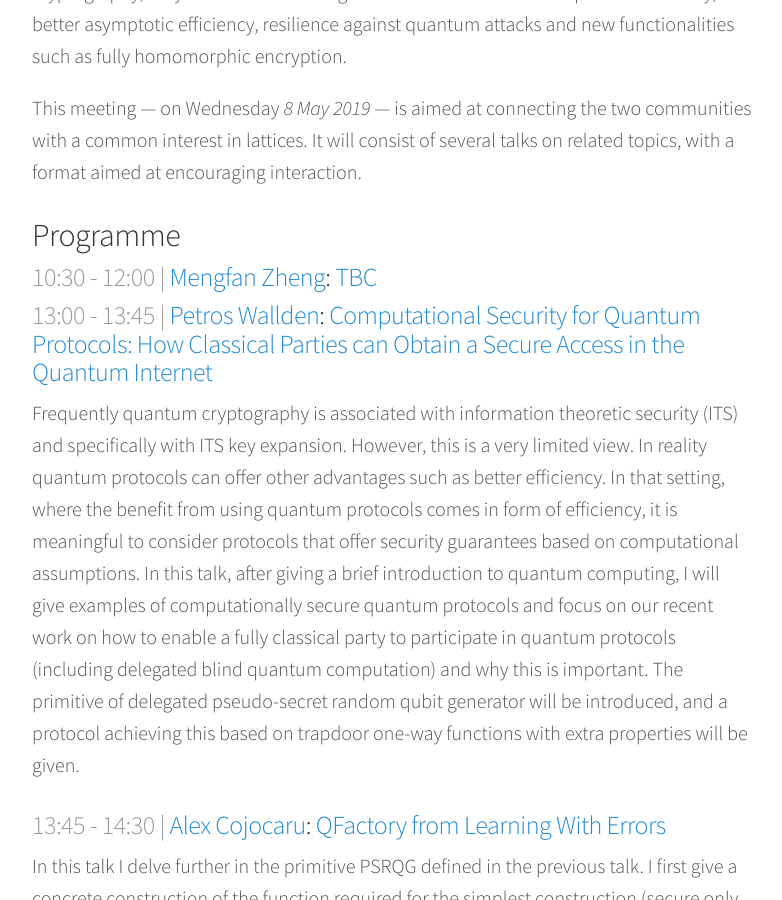
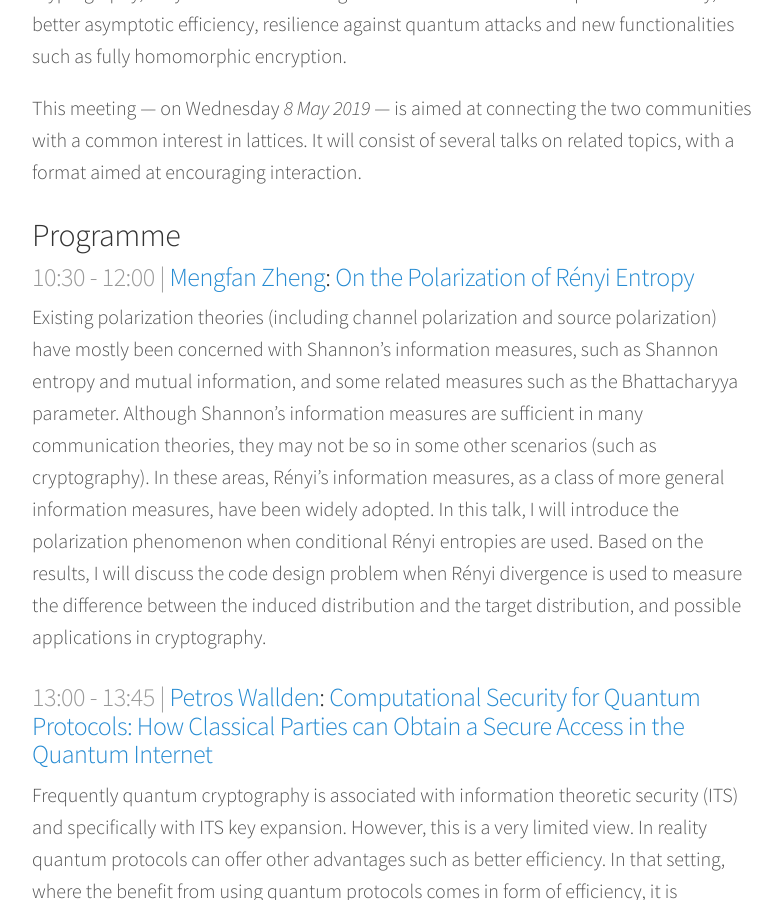
Before and after one commit to malb/discrete-subgroup, a Jekyll site: the page built from _posts/2019-05-08-lattice-meeting.md, in a window 1280 px wide and 900 px high, scrolled down 365 px. Shown: the whole window, without its empty margins (248-1030 px from the left). Built offline with Jekyll 4.4.1, drawn with Linux system fonts in a browser that asks for light colours; nearby versions of some CDN libraries.

Commit message:
Mengfan abstract

```diff
--- a/_posts/2019-05-08-lattice-meeting.md
+++ b/_posts/2019-05-08-lattice-meeting.md
@@ -9,7 +9,9 @@ This meeting — on Wednesday *8 May 2019* — is aimed at connecting the two co
 
 ## Programme ##
 
-### <span> 10:30 - 12:00 | [Mengfan Zheng](https://dblp.org/pers/z/Zheng:Mengfan)</span>: [TBC]() ###
+### <span> 10:30 - 12:00 | [Mengfan Zheng](https://www.imperial.ac.uk/people/m.zheng)</span>: [On the Polarization of Rényi Entropy]() ###
+
+Existing polarization theories (including channel polarization and source polarization) have mostly been concerned with Shannon's information measures, such as Shannon entropy and mutual information, and some related measures such as the Bhattacharyya parameter. Although Shannon’s information measures are sufficient in many communication theories, they may not be so in some other scenarios (such as cryptography). In these areas, Rényi’s information measures, as a class of more general information measures, have been widely adopted. In this talk, I will introduce the polarization phenomenon when conditional Rényi entropies are used. Based on the results,  I will discuss the code design problem when Rényi divergence is used to measure the difference between the induced distribution and the target distribution, and possible applications in cryptography.
 
 ### <span> 13:00 - 13:45 | [Petros Wallden](http://www.pwallden.gr/)</span>: [Computational Security for Quantum Protocols: How Classical Parties can Obtain a Secure Access in the Quantum Internet]() ###
 
```
